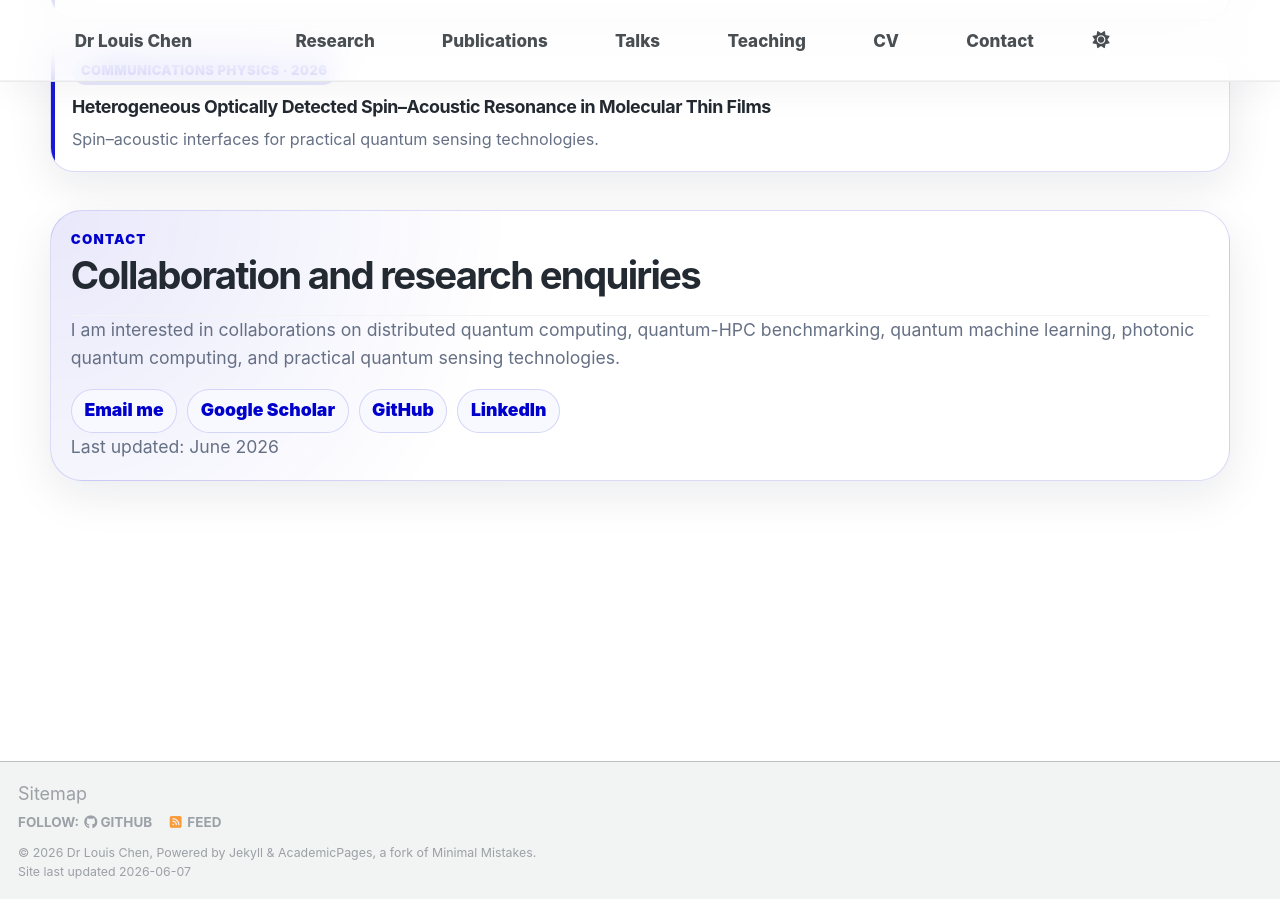
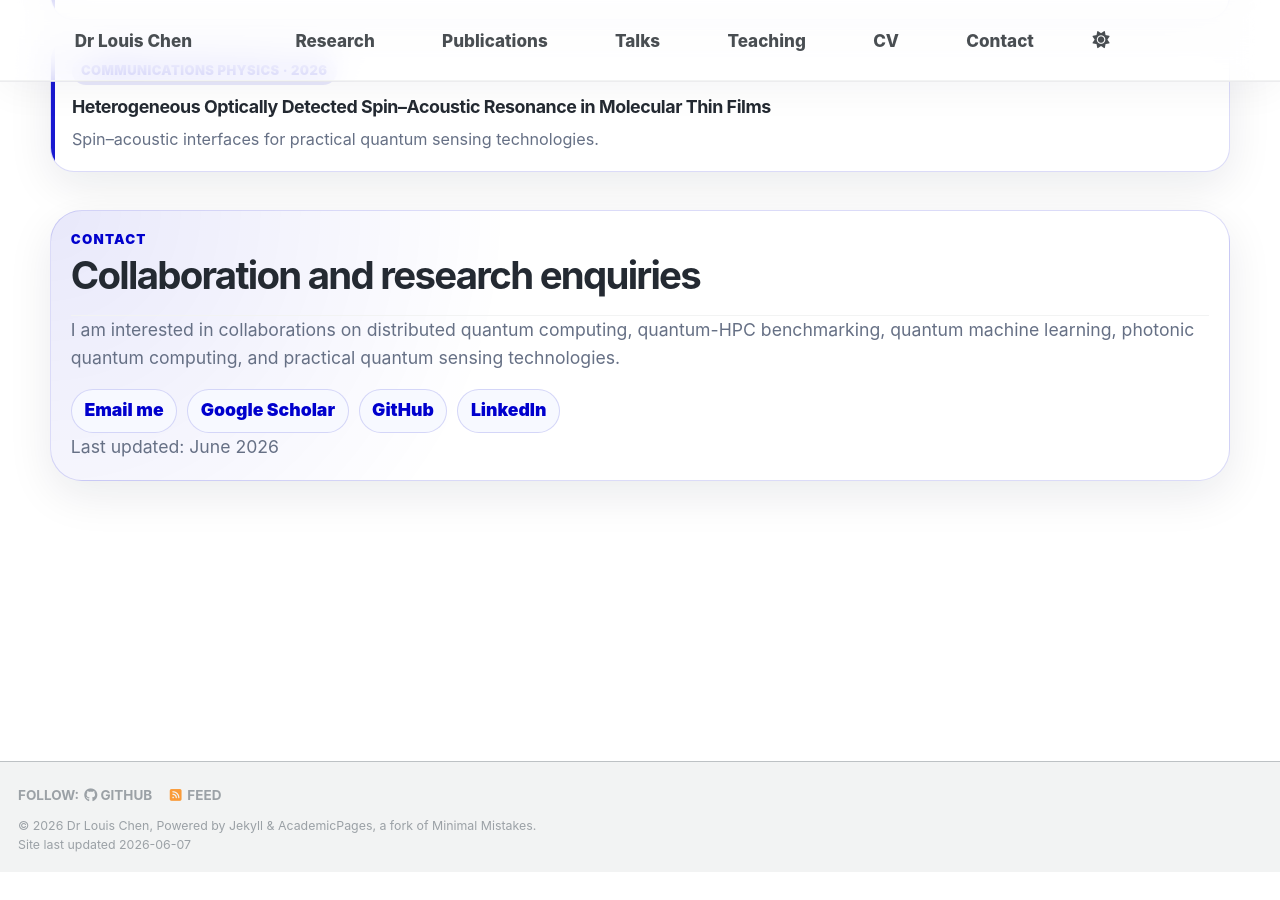
Before and after one commit to Louisanity/louisanity.github.io, a Jekyll site: the page built from _pages/about.md, in a window 1280 px wide and 900 px high, scrolled down 3148 px. Built offline with Jekyll 4.4.1, drawn with Linux system fonts in a browser that asks for light colours; after the commit the page ends 4021 px from its top, so only the background shows below that.

Commit message:
Update custom.html

```diff
--- a/_includes/footer/custom.html
+++ b/_includes/footer/custom.html
@@ -1,3 +1 @@
-<!-- start custom footer snippets -->
-<a href="/sitemap/">Sitemap</a>
-<!-- end custom footer snippets -->
+<!-- Custom footer intentionally left empty. The modern footer is rendered by _includes/footer.html. -->
```
